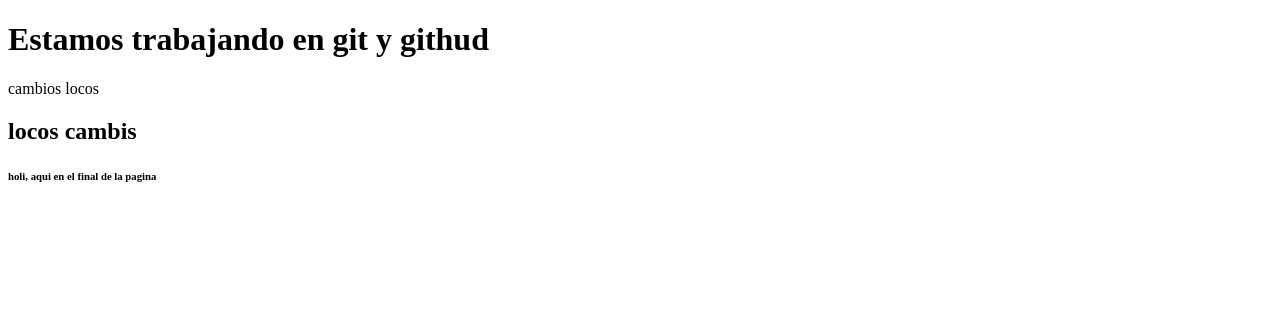
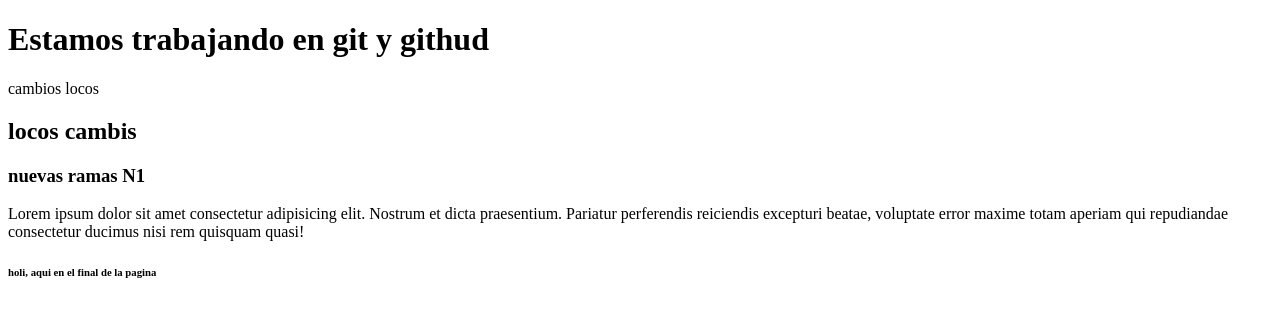
Before and after one commit to kat089/pruebas, a plain HTML site: page index.html in a window 1280 px wide. Drawn offline with Linux system fonts and the light colour scheme.

Commit message:
parrafo nuevo, en las nueva rama

```diff
--- a/index.html
+++ b/index.html
@@ -9,6 +9,8 @@
     <h1>Estamos trabajando en git y githud</h1>
     <p> cambios locos</p>
     <h2> locos cambis</h2>
+    <h3>nuevas ramas N1</h3>
+    <p>Lorem ipsum dolor sit amet consectetur adipisicing elit. Nostrum et dicta praesentium. Pariatur perferendis reiciendis excepturi beatae, voluptate error maxime totam aperiam qui repudiandae consectetur ducimus nisi rem quisquam quasi!</p>
 </body>
 <footer>
     <h6>holi, aqui en el final de la pagina</h6>
```
